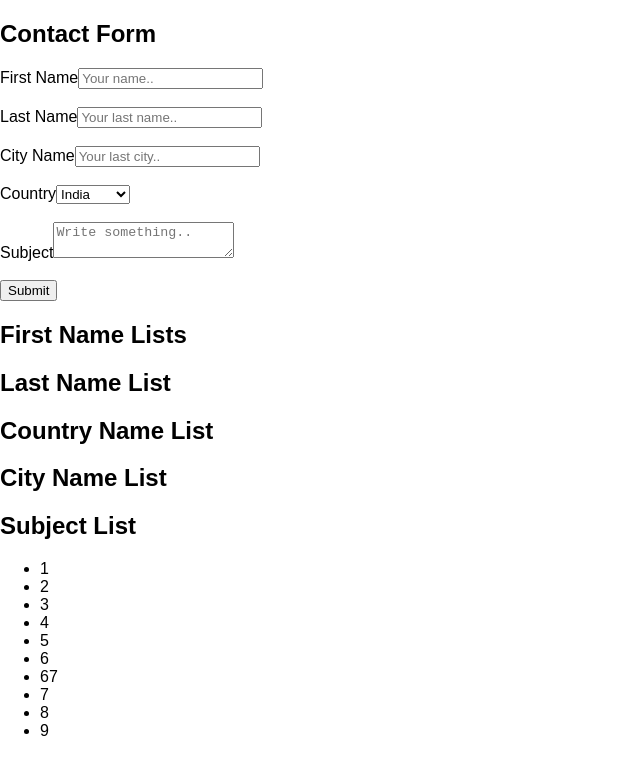
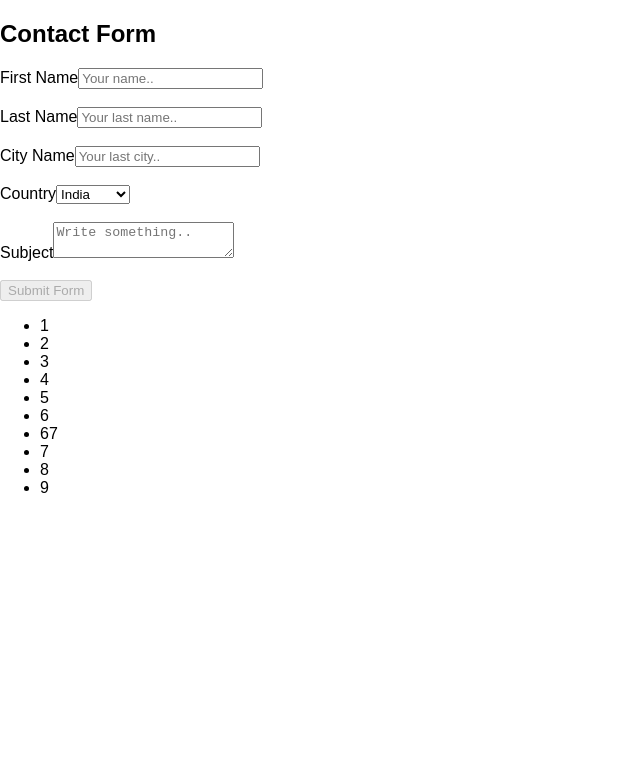
Before and after one commit to ideepak12/react_dummy, a React (Create React App) app: page / in a window 1280 px wide. Shown: the top 774 px of the page, without its empty margins (0-640 px from the left). Built offline with nearby package versions, Linux system fonts and the light colour scheme; the HTML template or start-up script is replaced by a standard one.

Commit message:
Show data to their appropriate components.

```diff
--- a/src/App.js
+++ b/src/App.js
@@ -1,5 +1,6 @@
 import React, { Component } from 'react';
 import logo from './logo.svg';
+import { concat } from 'lodash';
 import './App.css';
 import UserList from './components/UserList';
 import ContactForm from './components/ContactForm';
@@ -14,13 +15,39 @@ class App extends Component {
     super();
     this.state={
       data: [1,2,3,4,5,6,67,7,8,9],
-      headings: {fname: 'First Name Lists', lname: 'Last Name List', city: 'City Name List', contact: 'Contact Form', country: 'Country Name List', subject: 'Subject List'}
+      headings: {
+        fname: 'First Name Lists',
+        lname: 'Last Name List',
+        city: 'City Name List',
+        contact: 'Contact Form',
+        country: 'Country Name List',
+        subject: 'Subject List'
+      },
+      formData: {},
+      fnameList: [],
+      lnameList: [],
+      cityList: [],
+      countryList: [],
+      subjectList: []
     }
+
     this.getFormValues = this.getFormValues.bind(this);
+    this.updateList = this.updateList.bind(this);
+  }
+
+  updateList(values) {
+    this.setState({
+      fnameList: concat(this.state.fnameList, values.fname),
+      lnameList: concat(this.state.lnameList, values.lname),
+      cityList: concat(this.state.cityList, values.city),
+      countryList: concat(this.state.countryList, values.country),
+      subjectList: concat(this.state.subjectList, values.subject),
+    });
   }
 
   getFormValues(values){
-    alert(values.fname + ", " + values.lname + ', ' + values.city + ', ' + values.subject + ', ' + values.country);
+    this.setState({ formData: values })
+    this.updateList(values);
   }
 
   render() {
@@ -30,15 +57,30 @@ class App extends Component {
           headings={this.state.headings}
           getFormValues={this.getFormValues}
         />
-        <FirstNameList headings={this.state.headings}/>
-        <LastNameList headings={this.state.headings}/>
-        <CountryList headings={this.state.headings}/>
-        <CityList headings={this.state.headings}/>
-        <SubjectList headings={this.state.headings}/>
+        <FirstNameList
+          headings={this.state.headings}
+          fnameList={this.state.fnameList}
+        />
+        <LastNameList
+          headings={this.state.headings}
+          lnameList={this.state.lnameList}
+        />
+        <CountryList
+          headings={this.state.headings}
+          countryList={this.state.countryList}
+        />
+        <CityList
+          headings={this.state.headings}
+          cityList={this.state.cityList}
+        />
+        <SubjectList
+          headings={this.state.headings}
+          subjectList={this.state.subjectList}
+        />
 
         <ul>
           <UserList
-            data={this.state.data}
+            list={this.state.data}
           />
         </ul>
       </div>
--- a/src/components/CityList.jsx
+++ b/src/components/CityList.jsx
@@ -1,9 +1,20 @@
 import React from 'react';
+import UserList from './UserList'
 
 const CityList = (props) => {
+  if(props.cityList.length == 0) {
+    return null
+  }
+
   return(
     <div>
       <h2> {props.headings.city} </h2>
+
+      <ul>
+        < UserList
+          list={props.cityList}
+        />
+      </ul>
     </div>
   )
 }
--- a/src/components/ContactForm.jsx
+++ b/src/components/ContactForm.jsx
@@ -1,4 +1,5 @@
 import React from 'react';
+import {isEmpty } from 'lodash';
 
 class ContactForm extends React.Component {
   constructor() {
@@ -7,11 +8,12 @@ class ContactForm extends React.Component {
       fname: '',
       lname: '',
       city: '',
-      country: '',
+      country: 'india',
       subject: ''
     }
     this.handleChange = this.handleChange.bind(this);
     this.submitForm = this.submitForm.bind(this);
+    this.isCompletedForm = this.isCompletedForm.bind(this);
   }
 
   handleChange(e) {
@@ -24,10 +26,23 @@ class ContactForm extends React.Component {
     event.preventDefault()
     const { fname, lname, city, country, subject} = this.state;
     const data ={fname, lname, city,country, subject }
+    this.setState({fname: '', lname: '', city: '', subject: ''})
     this.props.getFormValues(data);
   }
 
+  isCompletedForm(){
+    return true
+  }
+
   render () {
+    const isCompletedForm = (
+        isEmpty(this.state.fname) ||
+        isEmpty(this.state.lname) ||
+        isEmpty(this.state.city) ||
+        isEmpty(this.state.country) ||
+        isEmpty(this.state.subject)
+      )
+
     return(
       <div>
         <h2> {this.props.headings.contact} </h2>
@@ -83,11 +98,14 @@ class ContactForm extends React.Component {
           ></textarea>
 
           <br/><br/>
-          <input
+          <button
             type="submit"
+            disabled={isCompletedForm}
             onClick={this.submitForm}
             value="Submit"
-          />
+          >
+            Submit Form
+          </button>
         </form>
       </div>
     )
--- a/src/components/CountryList.jsx
+++ b/src/components/CountryList.jsx
@@ -1,9 +1,20 @@
 import React from 'react';
+import UserList from './UserList'
 
 const CountryList = (props) => {
+  if(props.countryList.length == 0) {
+    return null
+  }
+
   return(
     <div>
       <h2> {props.headings.country} </h2>
+
+      <ul>
+        < UserList
+          list={props.countryList}
+        />
+      </ul>
     </div>
   )
 }
--- a/src/components/FirstNameList.jsx
+++ b/src/components/FirstNameList.jsx
@@ -1,9 +1,20 @@
 import React from 'react';
+import UserList from './UserList'
 
 const FirstNameList = (props) => {
+  debugger
+  if(props.fnameList.length == 0) {
+    return null
+  }
+
   return(
     <div className="first_name">
       <h2> {props.headings.fname} </h2>
+      <ul>
+        < UserList
+          list={props.fnameList}
+        />
+      </ul>
     </div>
   )
 }
--- a/src/components/LastNameList.jsx
+++ b/src/components/LastNameList.jsx
@@ -1,11 +1,21 @@
 import React from 'react';
+import UserList from './UserList'
 
 // class LastNameList extends React.Component {
 const LastNameList = (props) => {
+  if(props.lnameList.length == 0) {
+    return null
+  }
   // render () {
     return(
       <div>
         <h2> {props.headings.lname} </h2>
+
+        <ul>
+          < UserList
+            list={props.lnameList}
+          />
+        </ul>
       </div>
     )
   // }
--- a/src/components/SubjectList.jsx
+++ b/src/components/SubjectList.jsx
@@ -1,9 +1,20 @@
 import React from 'react';
+import UserList from './UserList'
 
 const SubjectList = (props) => {
+  if(props.subjectList.length == 0) {
+    return null
+  }
+
   return(
     <div>
       <h2> {props.headings.subject} </h2>
+
+      <ul>
+        < UserList
+          list={props.subjectList}
+        />
+      </ul>
     </div>
   )
 }
--- a/src/components/UserList.jsx
+++ b/src/components/UserList.jsx
@@ -1,14 +1,15 @@
 import React from 'react';
 
 const UserList = (props)=> {
+  if (props.list == null || props.list == undefined) {
+    return null
+  }
+
   return(
-    props.data.map(d=>(
+    props.list.map(d=>(
       <li>{d}</li>
     ))
   )
 }
 
 export default UserList;
-// const UserList = (props)=>(
-//     props.
-//   )
```
